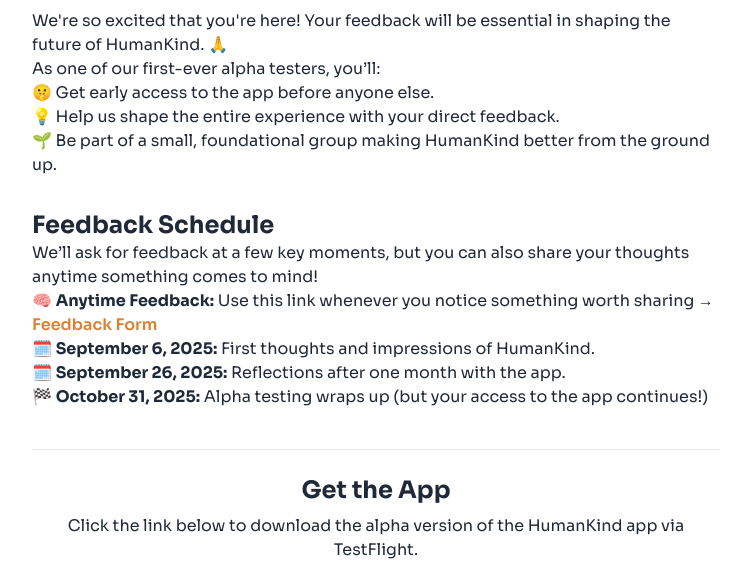
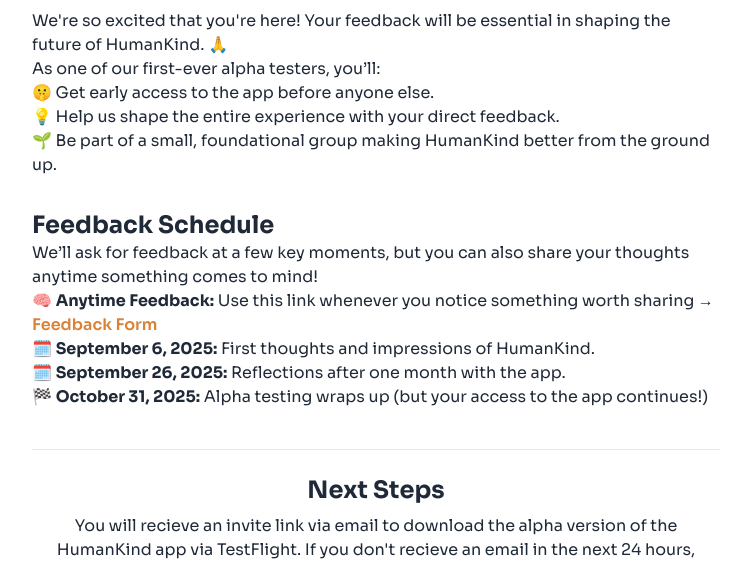
Before and after one commit to grsphx-human/grsphx-human.github.io, a website: page alpha/instructions/index.html in a window 1280 px wide. Shown: the part 187-752 px from the top of the page, without its empty margins (264-1015 px from the left). Drawn offline with nearby package versions, Linux system fonts and the light colour scheme.

Commit message:
Update index.html

```diff
--- a/alpha/instructions/index.html
+++ b/alpha/instructions/index.html
@@ -65,10 +65,12 @@
                 <li>🏁 <strong>October 31, 2025:</strong> Alpha testing wraps up (but your access to the app continues!)</li>
             </ul>
 
-            <!-- Download Section -->
+            <!-- Next Steps Section -->
             <div class="mt-10 pt-6 border-t border-gray-200 text-center">
-                <h2 class="text-2xl font-bold">Get the App</h2>
-                <p class="mt-2">Click the link below to download the alpha version of the HumanKind app via TestFlight.</p>
+                <h2 class="text-2xl font-bold">Next Steps</h2>
+                <p class="mt-2">You will recieve an invite link via email to download the alpha version of the HumanKind app via TestFlight. If you don't recieve an email in the next 24 hours, shoot us a message at <a href="support@join-humankind.com" class="text-blue-500 hover:underline">
+                support@join-humankind.com</a>
+                </p>
                 <div class="mt-6">
                     <a href="#" class="modern-btn text-white font-semibold px-8 py-4 rounded-lg text-lg">Download for iOS</a>
                 </div>
```
